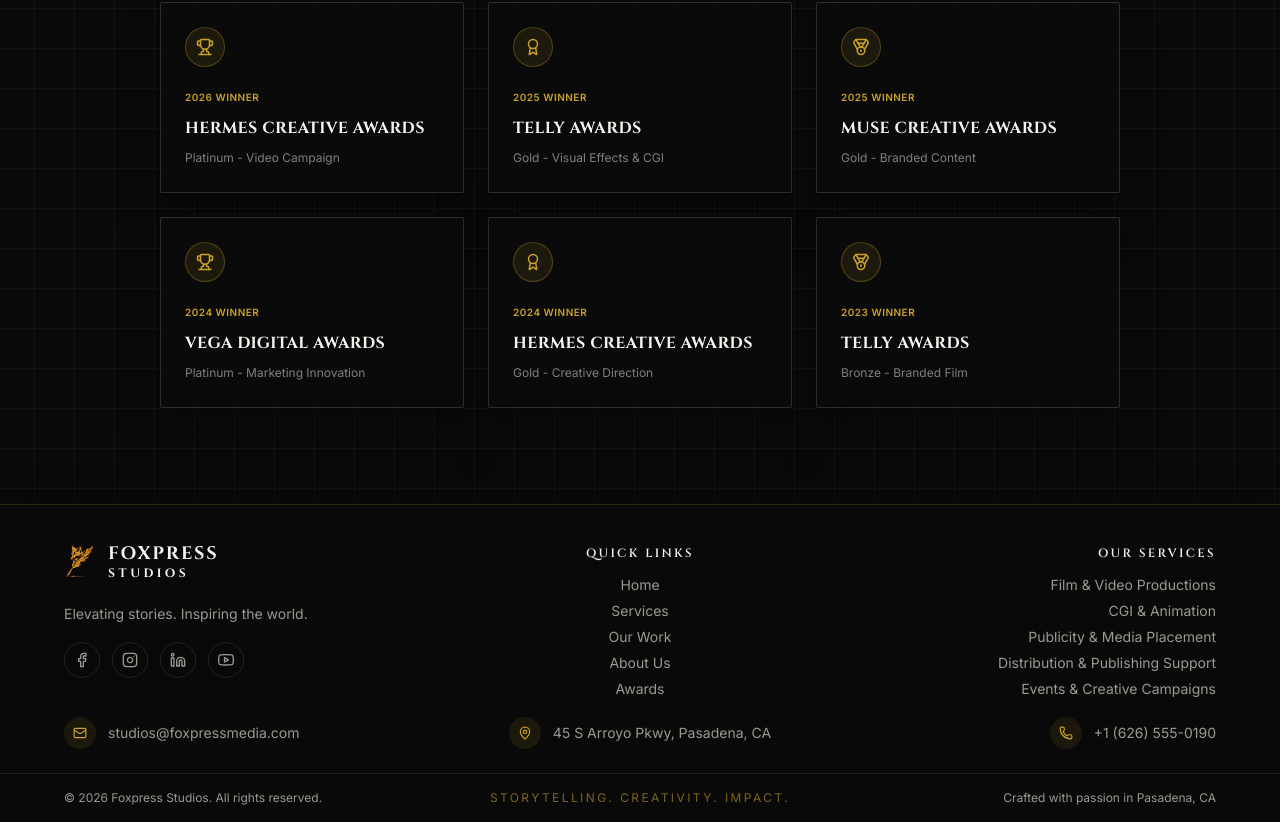
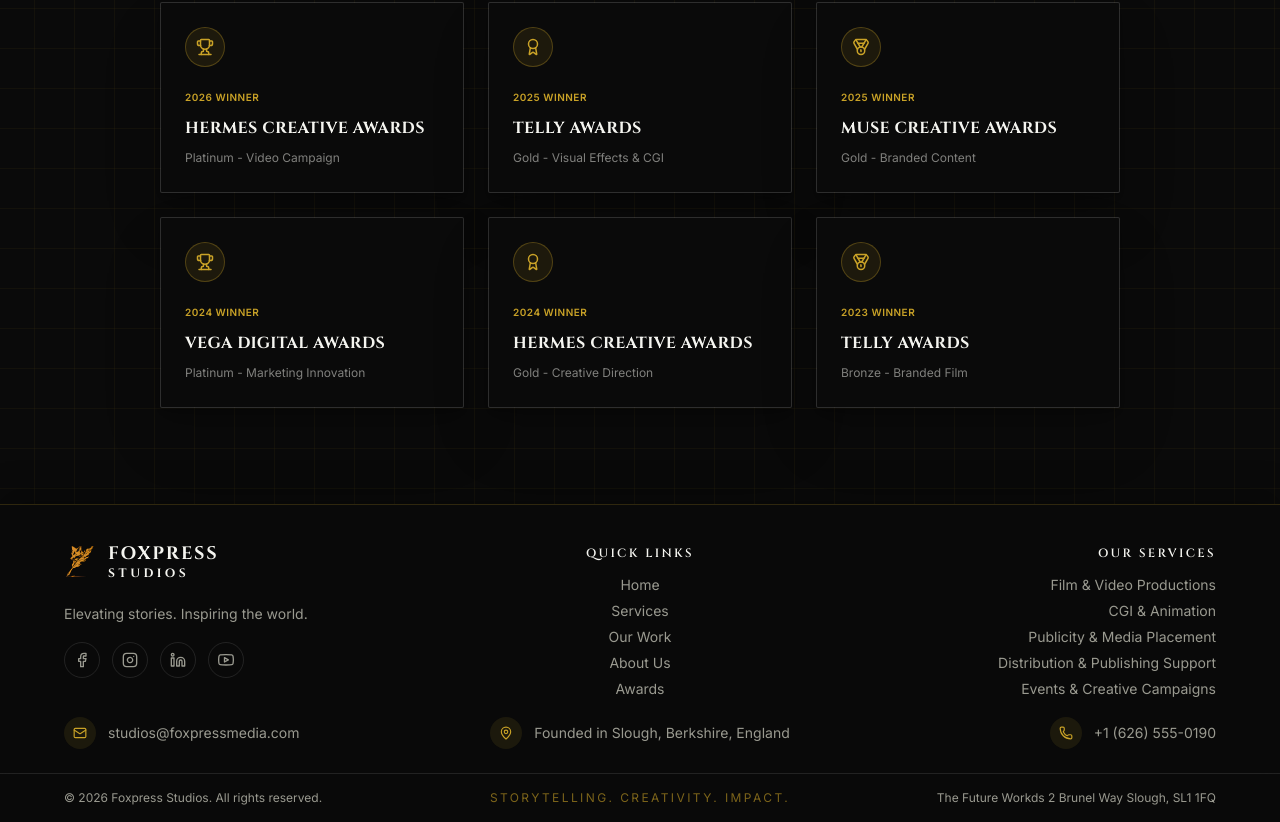
Before and after one commit to lemoninnit/FoxPress-Studios, a React (Vite) app in the folder foxpress-studios/: page /awards in a window 1280 px wide. Shown: the part 787-1609 px from the top of the page. Built offline with nearby package versions, Linux system fonts and the light colour scheme.

Commit message:
Name changes from Footer & Hero-Section

```diff
--- a/foxpress-studios/src/components/layout/Footer.tsx
+++ b/foxpress-studios/src/components/layout/Footer.tsx
@@ -158,7 +158,7 @@
               <div className="w-8 h-8 rounded-full bg-gold/10 flex items-center justify-center flex-shrink-0">
                 <MapPin size={14} className="text-gold" />
               </div>
-              <span className="text-muted text-sm">45 S Arroyo Pkwy, Pasadena, CA</span>
+              <span className="text-muted text-sm">Founded in Slough, Berkshire, England</span>
             </m.div>
 
             <m.div
@@ -189,7 +189,7 @@
               <p className="text-gold/60 text-xs tracking-[0.2em] uppercase">Storytelling. Creativity. Impact.</p>
             </div>
             <div className="text-center md:text-right">
-              <p className="text-muted text-xs">Crafted with passion in Pasadena, CA</p>
+              <p className="text-muted text-xs">The Future Workds 2 Brunel Way Slough, SL1 1FQ</p>
             </div>
           </div>
         </div>
```
Also changed, not shown: foxpress-studios/src/assets/hero-section.png.
